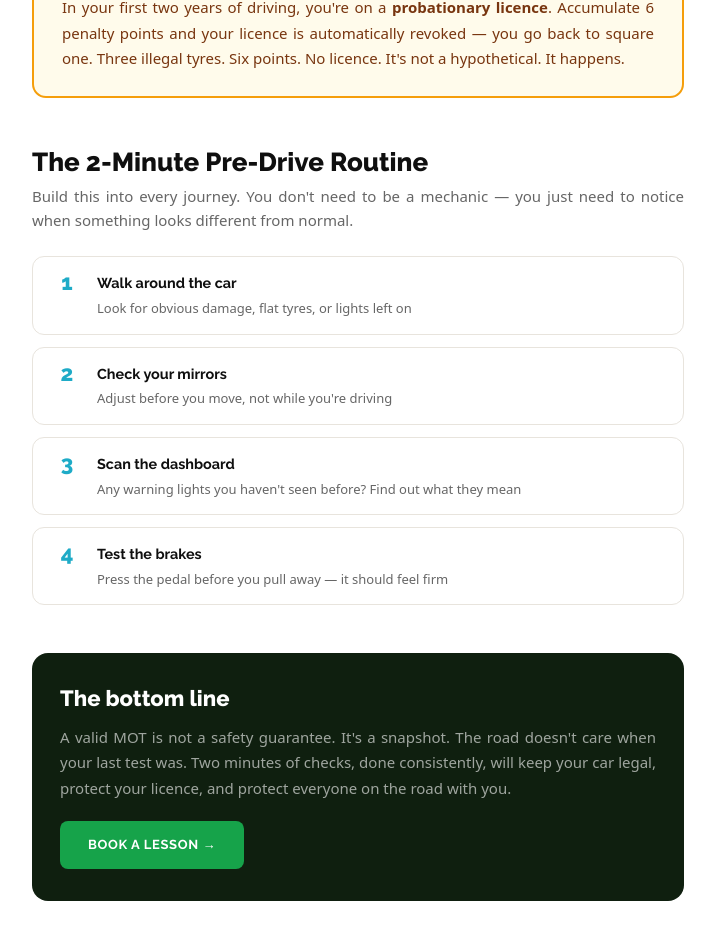
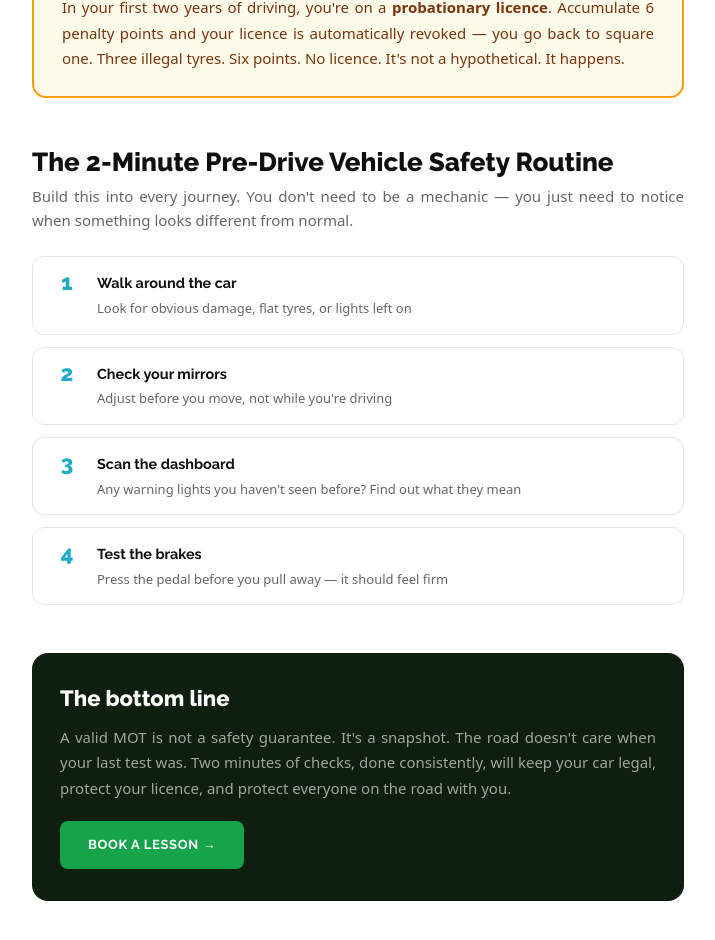
Before and after one commit to mikehinton-wq/mods-website, a React (Vite) app: page /blog/is-your-car-safe-to-drive in a window 1280 px wide. Shown: the part 2732-3672 px from the top of the page, without its empty margins (282-997 px from the left). Built offline with nearby package versions, Linux system fonts and the light colour scheme.

Commit message:
Update site

```diff
--- a/src/pages/BlogVehicleSafe.jsx
+++ b/src/pages/BlogVehicleSafe.jsx
@@ -266,7 +266,7 @@ export default function BlogVehicleSafe() {
         </div>
 
         {/* 2-minute routine */}
-        <h2 style={s.sectionH2}>The 2-Minute Pre-Drive Routine</h2>
+        <h2 style={s.sectionH2}>The 2-Minute Pre-Drive Vehicle Safety Routine</h2>
         <p style={s.sectionSub}>Build this into every journey. You don't need to be a mechanic — you just need to notice when something looks different from normal.</p>
         <div style={s.routineList}>
           {routine.map((r, i) => (
```
